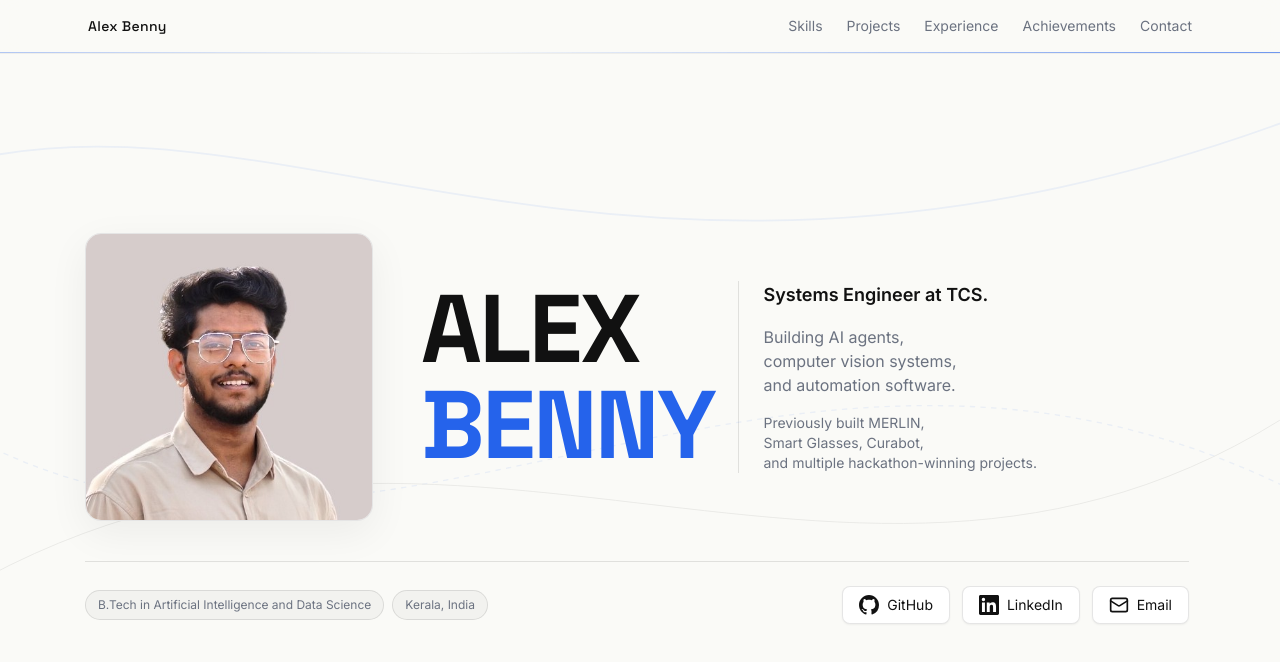
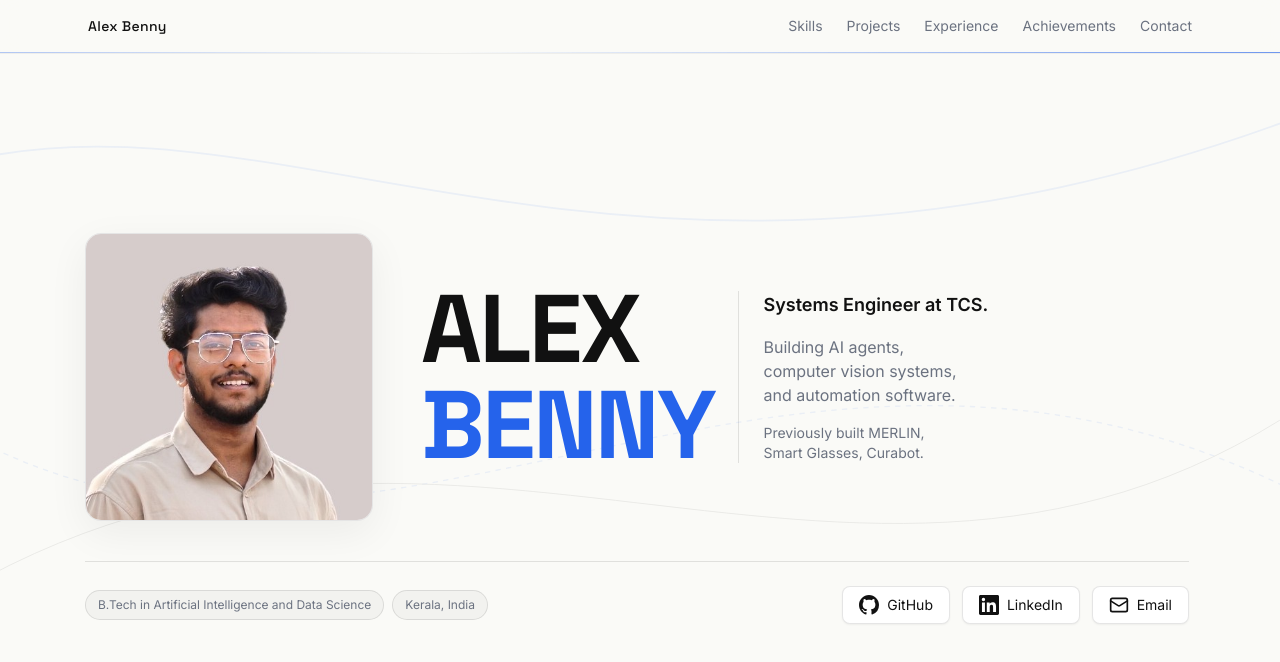
Before and after one commit to AlexxBenny/alex-portfolio, a Next.js app: page / in a window 1280 px wide. Shown: the top 662 px of the page. Built offline with nearby package versions, Linux system fonts and the light colour scheme.

Commit message:
Joined TCS

```diff
--- a/components/Hero.tsx
+++ b/components/Hero.tsx
@@ -101,8 +101,7 @@ export default function Hero() {
 
               <p className="text-xs sm:text-sm">
                 Previously built MERLIN, <br className="hidden sm:block" />
-                Smart Glasses, Curabot, <br className="hidden sm:block" />
-                and multiple hackathon-winning projects.
+                Smart Glasses, Curabot. <br className="hidden sm:block" />
               </p>
             </div>
           </motion.div>
```
